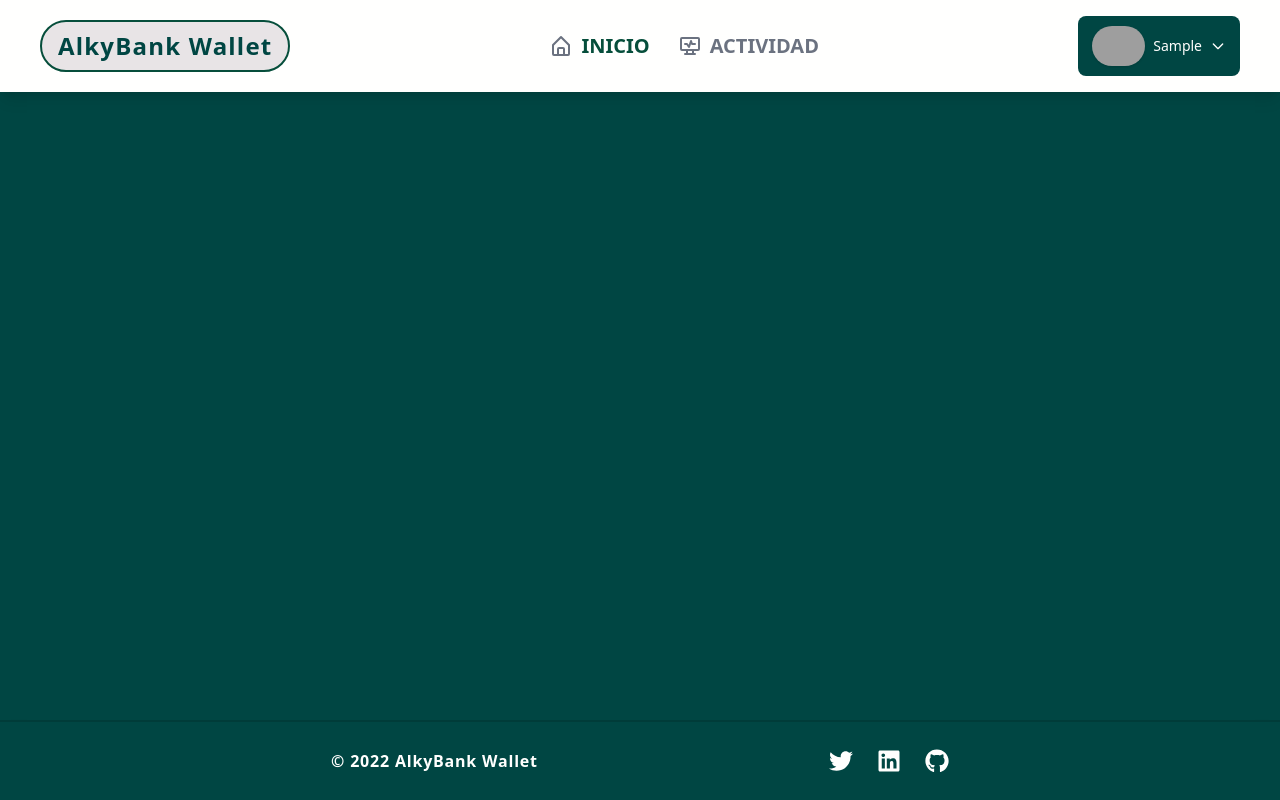
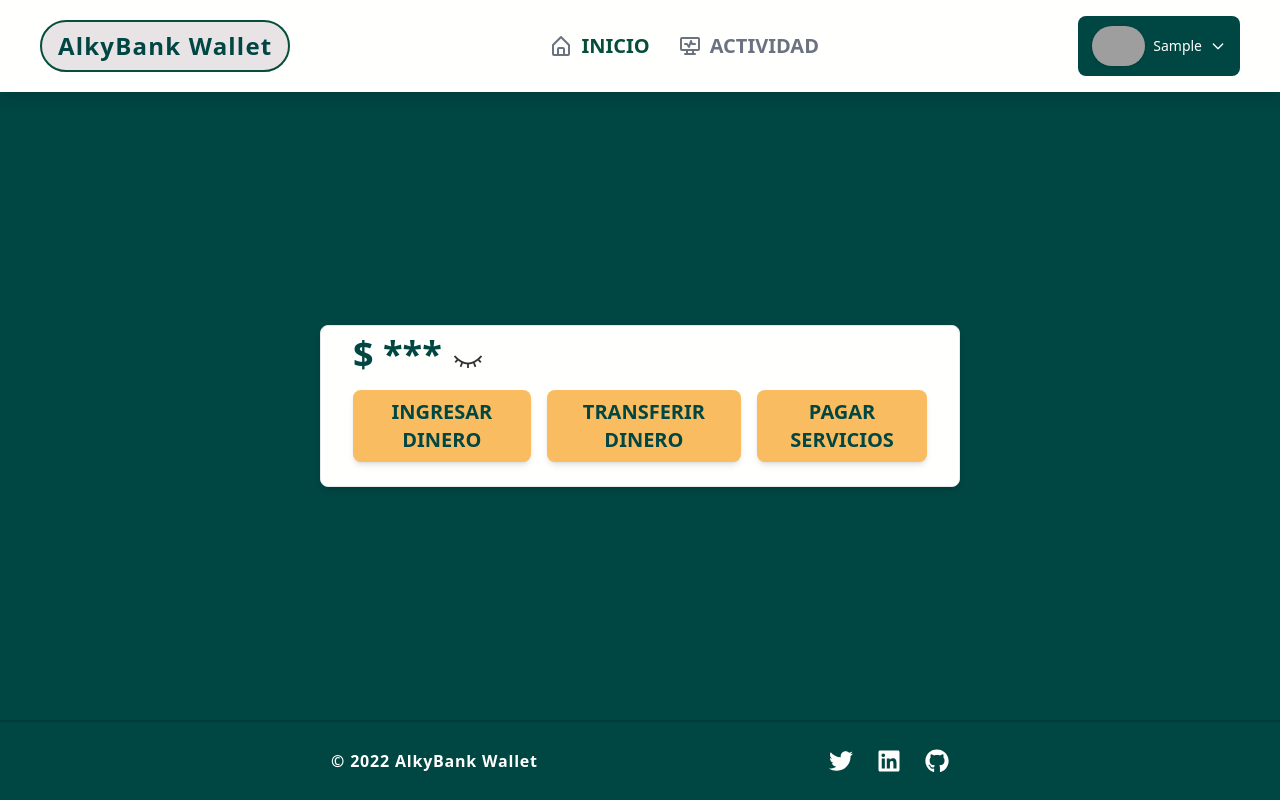
Before and after one commit to siprem10/grupo-03-undefined-FRONTEND, a React (Vite) app: page /home in a window 1280 px wide. Built offline with nearby package versions, Linux system fonts and the light colour scheme; sample sign-in values are in the browser's storage; grey boxes are pictures that could not be loaded.

Commit message:
feature(added new components home)

```diff
--- /dev/null
+++ b/src/Components/Home/Balance/Balance.jsx
@@ -0,0 +1,39 @@
+import { useEffect, useState } from "react";
+import { useDispatch, useSelector } from "react-redux";
+import eyeHide from "../../../assets/balance/eyeHide.webp";
+import eyeShow from "../../../assets/balance/eyeShow.webp";
+
+export default function Balance() {
+
+    const dispatch = useDispatch();
+    const [isShow, setShow] = useState(false);
+    const balancedHardcoded = "10.039"
+
+    // hay que crear un estado global y al montarse el componente hago el request
+    //const {balance} = useSelector(state => state.balance);
+    // useEffect(() => {
+    //     dispatch(getBalance());
+    // }, [dispatch]);
+
+    function handleShow() {
+        setShow(!isShow);
+    }
+
+    function getBalance() {
+        const symbol = "$";
+        const censured = "***";
+
+        return isShow ? `${symbol} ${balancedHardcoded}` : `${symbol} ${censured}`;
+    }
+
+    function getIconShow() {
+        return isShow ? eyeShow : eyeHide;
+    }
+
+    return (
+        <div className="flex justify-start items-center">
+            <h1 className="anim primaryTitle md:text-md xl:text-4xl">{getBalance()}</h1>
+            <img className="pl-2 mt-1" onClick={handleShow} src={getIconShow()} alt="img found"></img>
+        </div>
+    );
+}
--- a/src/Components/Home/Home.jsx
+++ b/src/Components/Home/Home.jsx
@@ -1,11 +1,17 @@
+import Balance from './Balance/Balance';
+import Card from '../Card/Card';
 import Layout from '../Layout/Layout';
+import Shortcuts from './Shortcuts/Shortcuts';
 
 export default function Home() {
 
   return (
     <Layout>
-      <div className="flex flex-col lg:flex-row w-full xl:p-20 p-10 items-stretch">
-
+      <div className="flex w-full justify-center">
+        <Card>
+          <Balance />
+          <Shortcuts />
+        </Card>
       </div>
     </Layout>
   );
--- /dev/null
+++ b/src/Components/Home/Shortcuts/Shortcuts.jsx
@@ -0,0 +1,26 @@
+import { useNavigate } from "react-router-dom";
+import BaseButton from "../../BaseButton/BaseButton";
+
+export default function Shortcuts() {
+
+    const navigate = useNavigate();
+
+    const shortcuts = [
+        {name: "Ingresar dinero", to: "/deposit-money"},
+        {name: "Transferir dinero", to: "/transfer-money"},
+        {name: "Pagar servicios", to: "/pay-services"},
+    ];
+
+    function redirect(to){
+        if(!to) return;
+        navigate(to);
+    }
+
+    return (
+        <div className="flex justify-center items-center gap-2 lg:gap-4">
+            {shortcuts?.map((shortcut, i) =>
+                <BaseButton key={i} className="anim my-4 md:text-md xl:text-xl lg:text-lg" text={shortcut.name} onClick={() => redirect(shortcut.to)}></BaseButton>
+            )}
+        </div>
+    );
+}
```
